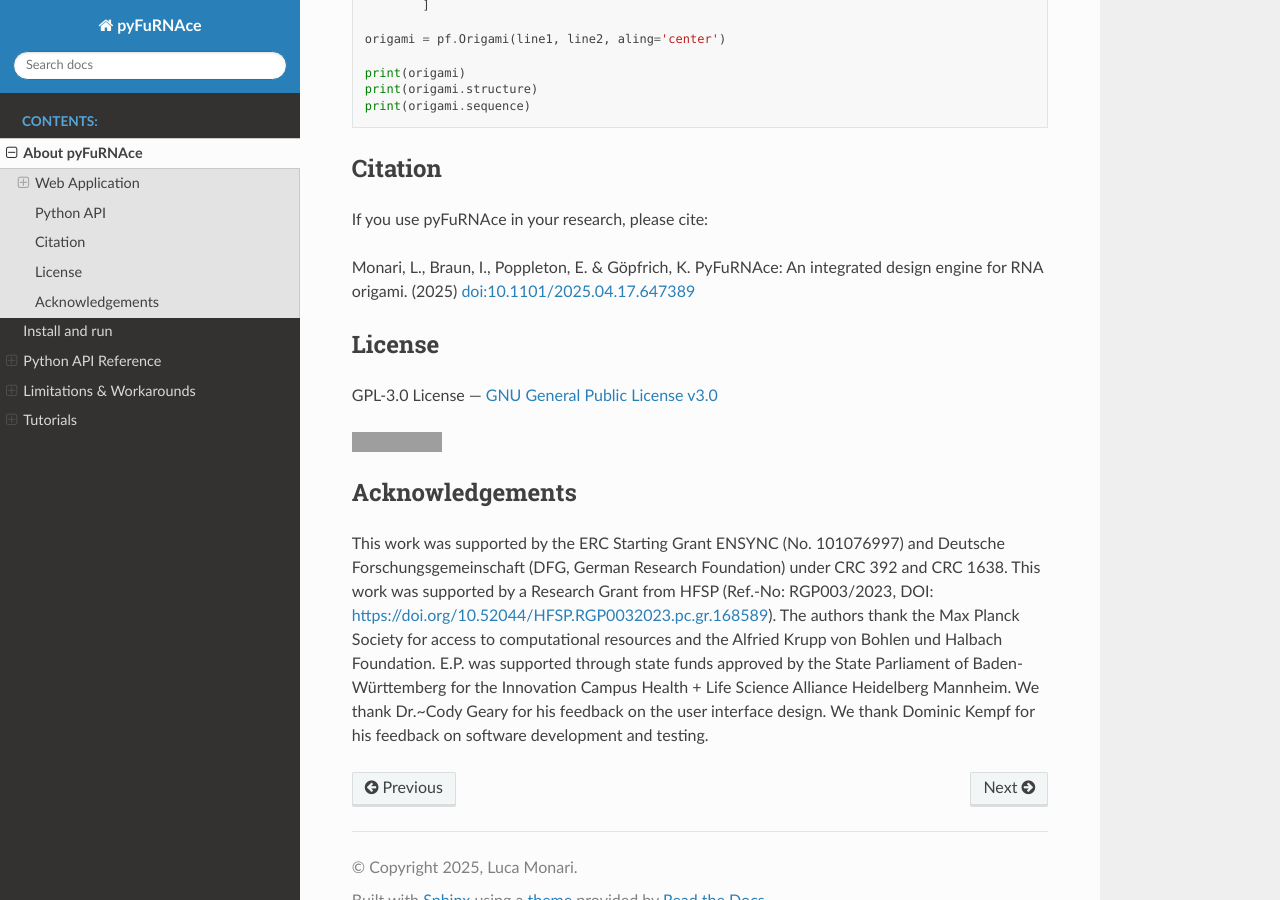
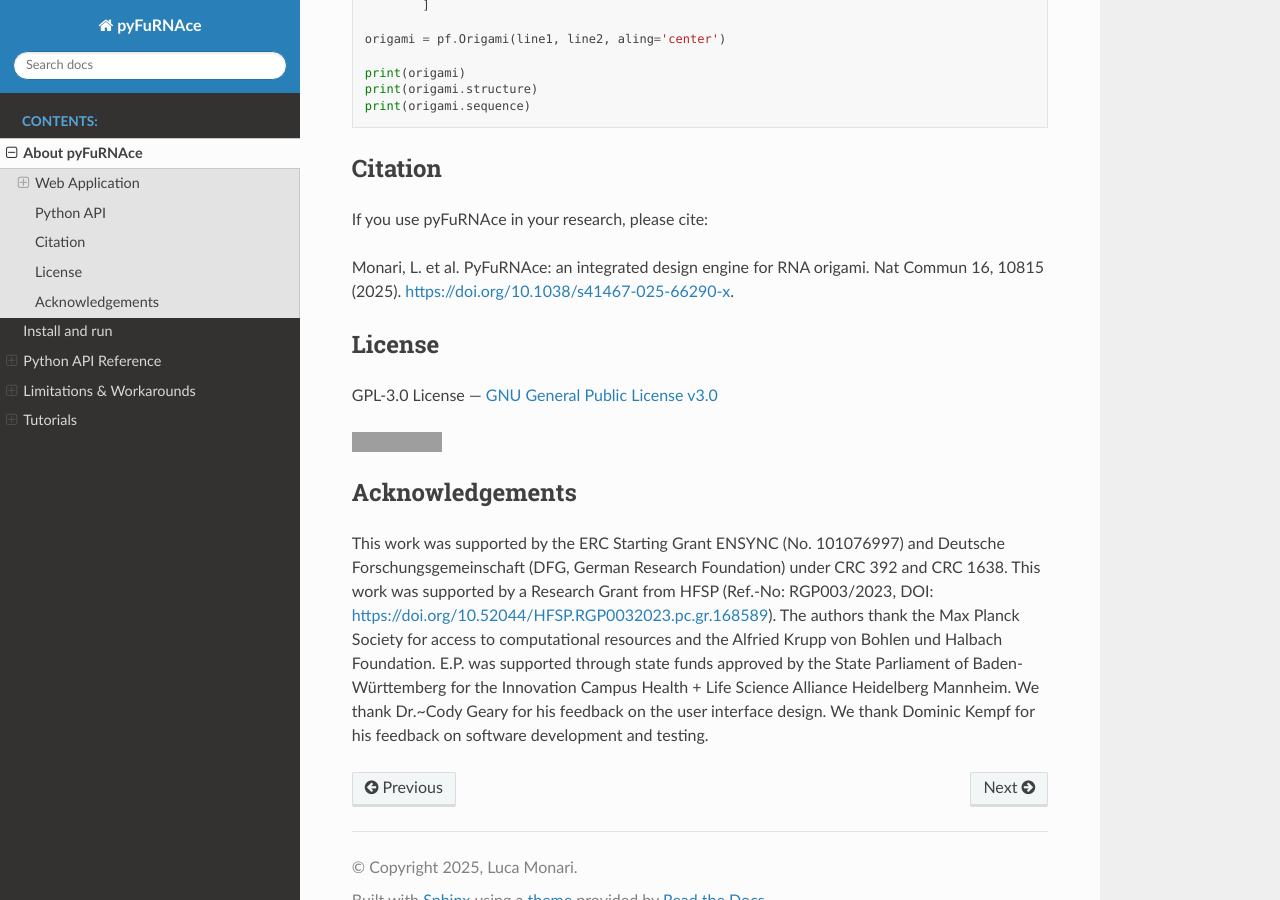
Before and after one commit to Biophysical-Engineering-Group/pyFuRNAce, a Sphinx documentation site: the page built from docs/source/about.rst, in a window 1280 px wide and 900 px high, scrolled down 1279 px. Built offline with Sphinx 7.4.7 and the Read the Docs theme 3.1.0, drawn with Linux system fonts in a browser that asks for light colours; grey boxes are pictures that could not be loaded.

Commit message:
update citation

```diff
--- a/docs/source/about.rst
+++ b/docs/source/about.rst
@@ -79,7 +79,7 @@
 
 If you use pyFuRNAce in your research, please cite:
 
-Monari, L., Braun, I., Poppleton, E. & Göpfrich, K. PyFuRNAce: An integrated design engine for RNA origami. (2025) `doi:10.1101/2025.04.17.647389 <https://doi.org/10.1101/2025.04.17.647389>`_
+Monari, L. et al. PyFuRNAce: an integrated design engine for RNA origami. Nat Commun 16, 10815 (2025). `https://doi.org/10.1038/s41467-025-66290-x <https://doi.org/10.1038/s41467-025-66290-x>`_.
 
 
 .. _license:
```
Also changed, not shown: README.md (+3 -1 lines), 1 other file.
